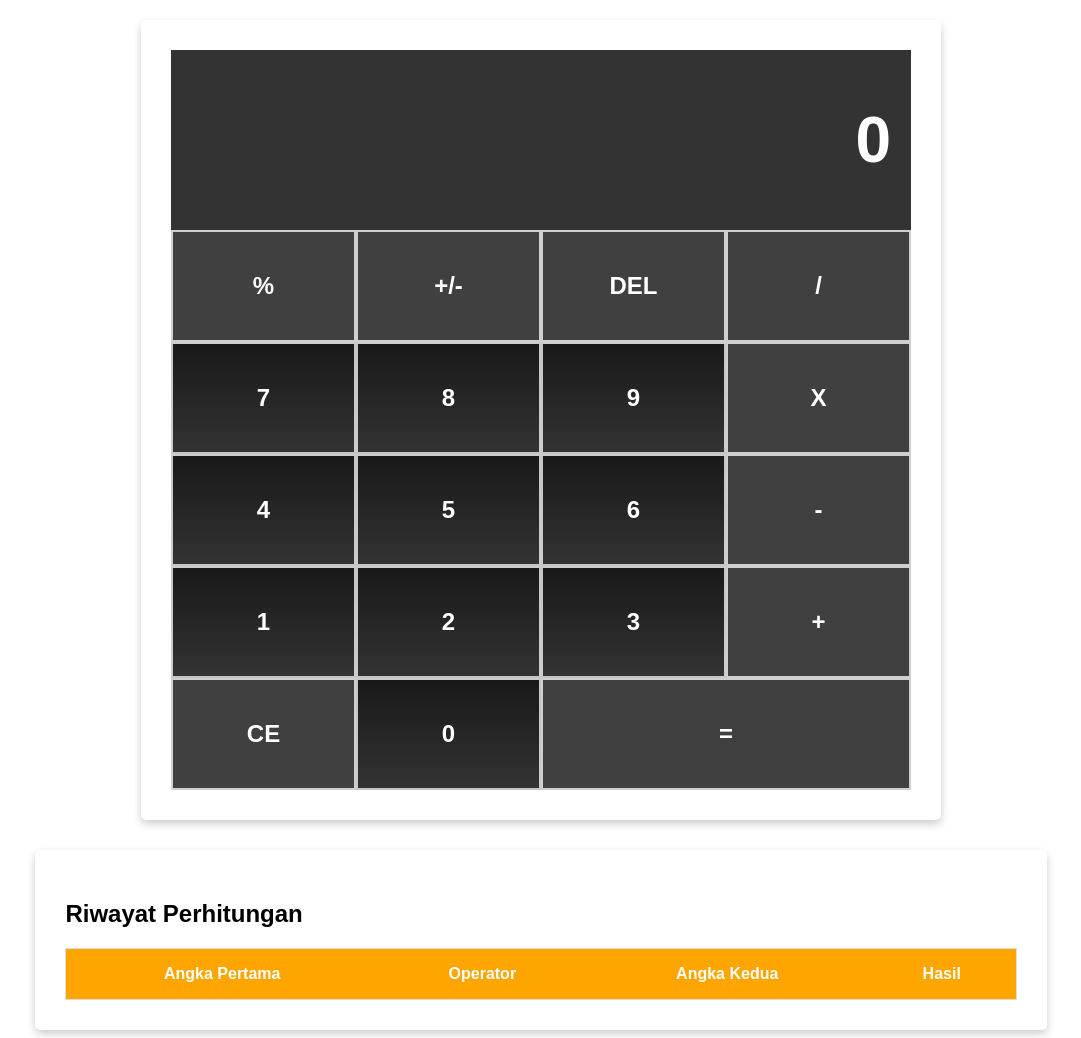
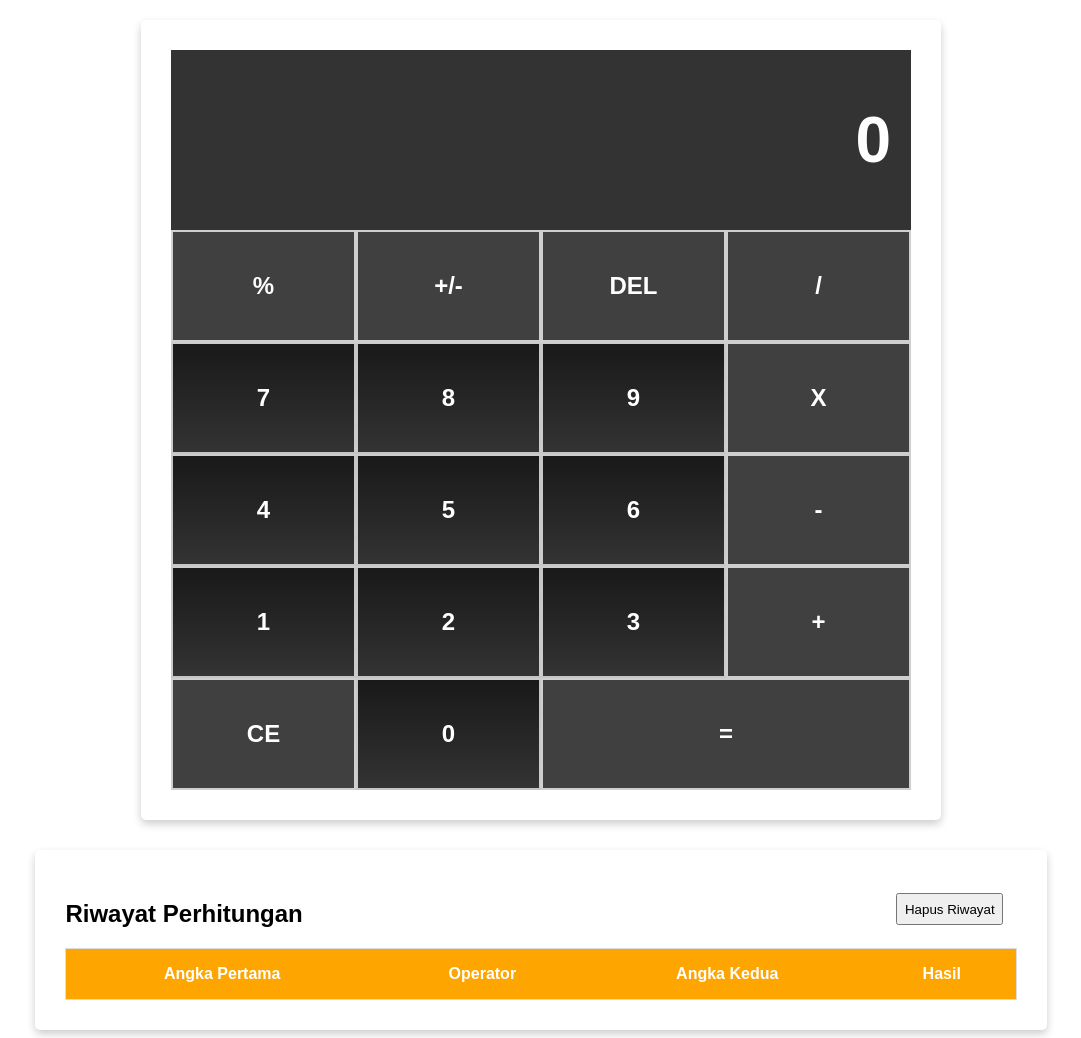
Before and after one commit to S1UGDPD/web-calculator, a plain HTML site: page index.html in a window 1280 px wide. Shown: the whole page, without its empty margins (99-1180 px from the left). Drawn offline with Linux system fonts and the light colour scheme.

Commit message:
menambahkan tombol hapus riwayat

```diff
--- a/assets/style.css
+++ b/assets/style.css
@@ -59,6 +59,12 @@ body { font-family: sans-serif; overflow: auto;}
     overflow: scroll;
 }
 
+.clearHistory {
+    float: right;
+    margin: 1em;
+    padding: 0.5em;
+}
+
 table {
     border-collapse: collapse;
     border-spacing: 0;
--- a/index.html
+++ b/index.html
@@ -43,7 +43,8 @@
         </div>
 
         <div class="history card">
-            <h2> Riwayat Perhitungan </h2>
+            <h2 style="float: left;"> Riwayat Perhitungan </h2>
+            <button class="clearHistory"> Hapus Riwayat </button>
             <table>
                 <thead>
                     <tr>
```
